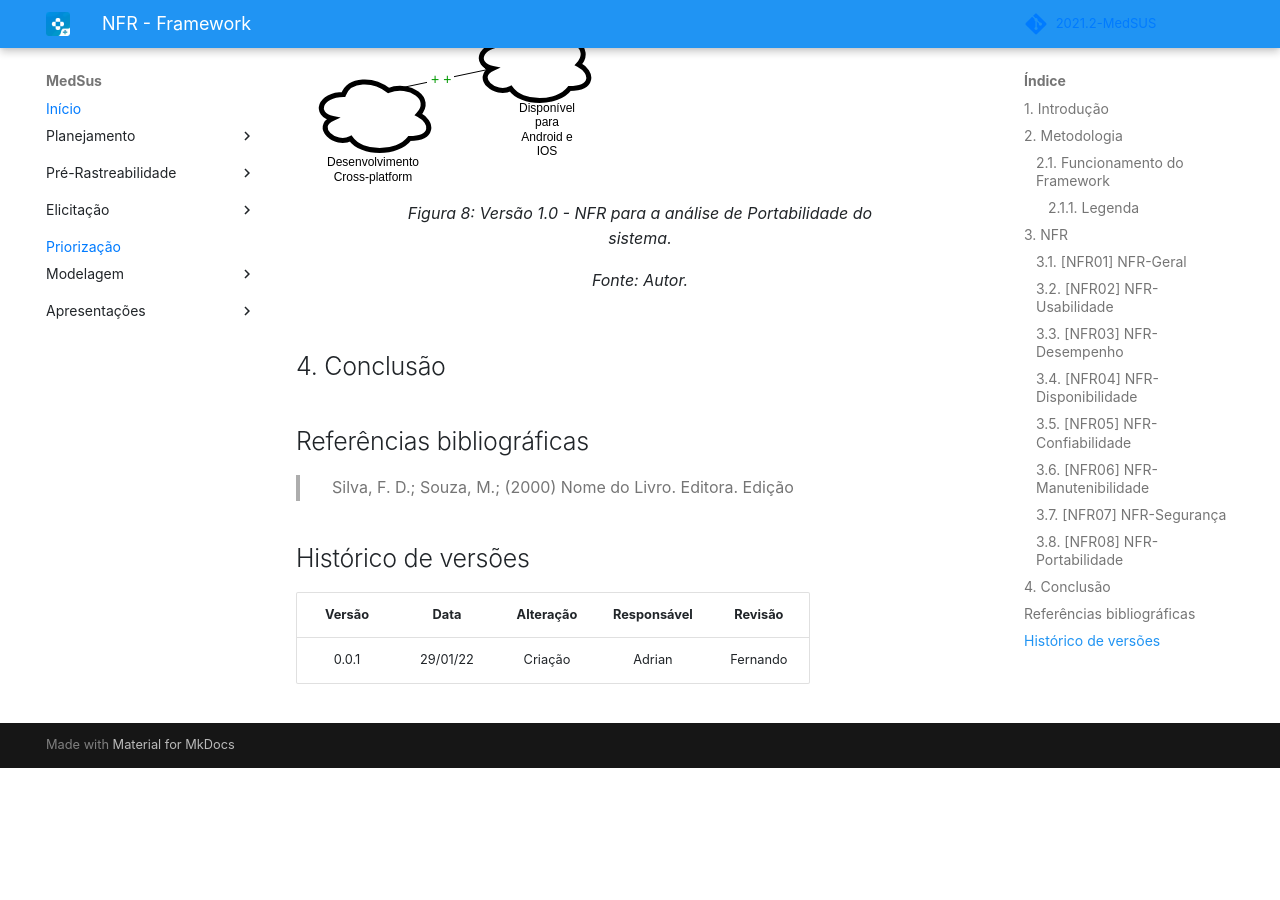
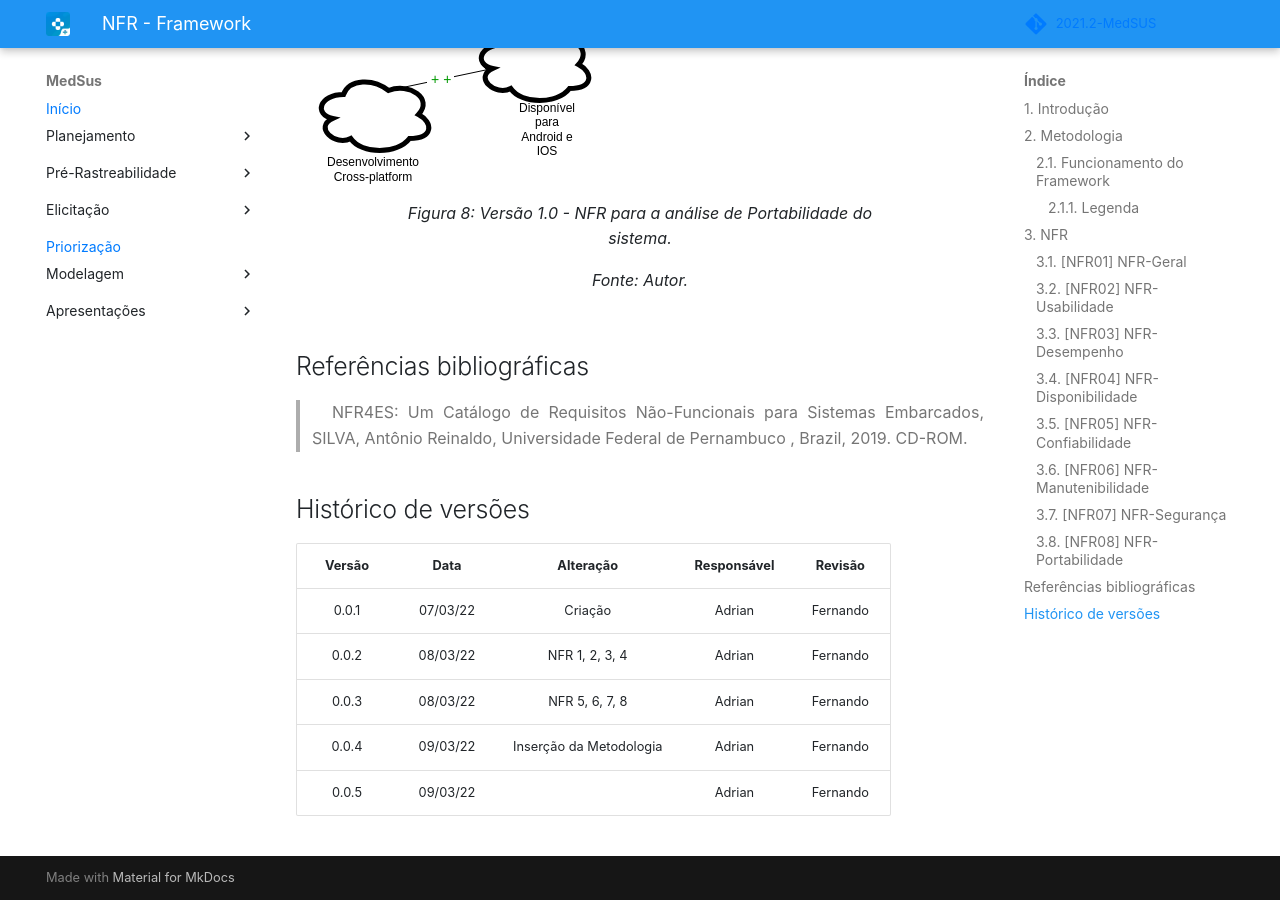
Before and after one commit to Requisitos-de-Software/2021.2-MedSUS, an MkDocs documentation site: the page built from docs/modeling/nfr.md, in a window 1280 px wide and 900 px high, scrolled down 5540 px. Built offline with MkDocs 1.6.1 and Material for MkDocs 9.7.7, drawn with Linux system fonts in a browser that asks for light colours; some web fonts are replaced; comment, search, counter and statistics services are not loaded; before the commit the page ends 6308 px from its top, so only the background shows below that.

Commit message:
Referencia e add versionamento

```diff
--- a/docs/modeling/nfr.md
+++ b/docs/modeling/nfr.md
@@ -137,21 +137,20 @@ A partir dos <a href="../priorization/moscow">requisitos já levantados</a> atra
     </div>
 </div>
 
-## 4. Conclusão
-
-<p>
-
-</p>
-
 ## Referências bibliográficas
 
-> Silva, F. D.; Souza, M.; (2000) Nome do Livro. Editora. Edição
+>  NFR4ES: Um Catálogo de Requisitos Não-Funcionais para Sistemas Embarcados, SILVA, Antônio Reinaldo, Universidade Federal de Pernambuco , Brazil, 2019. CD-ROM.
 
 ## Histórico de versões
 
 Versão|Data|Alteração|Responsável|Revisão|
 :-:|:-:|:-:|:-:|:-:|
-0.0.1|29/01/22|Criação|Adrian|Fernando|
+0.0.1|07/03/22|Criação|Adrian|Fernando|
+0.0.2|08/03/22|NFR 1, 2, 3, 4|Adrian|Fernando|
+0.0.3|08/03/22|NFR 5, 6, 7, 8|Adrian|Fernando|
+0.0.4|09/03/22|Inserção da Metodologia|Adrian|Fernando|
+0.0.5|09/03/22||Adrian|Fernando|
+
 
 <style>
     p {
```
